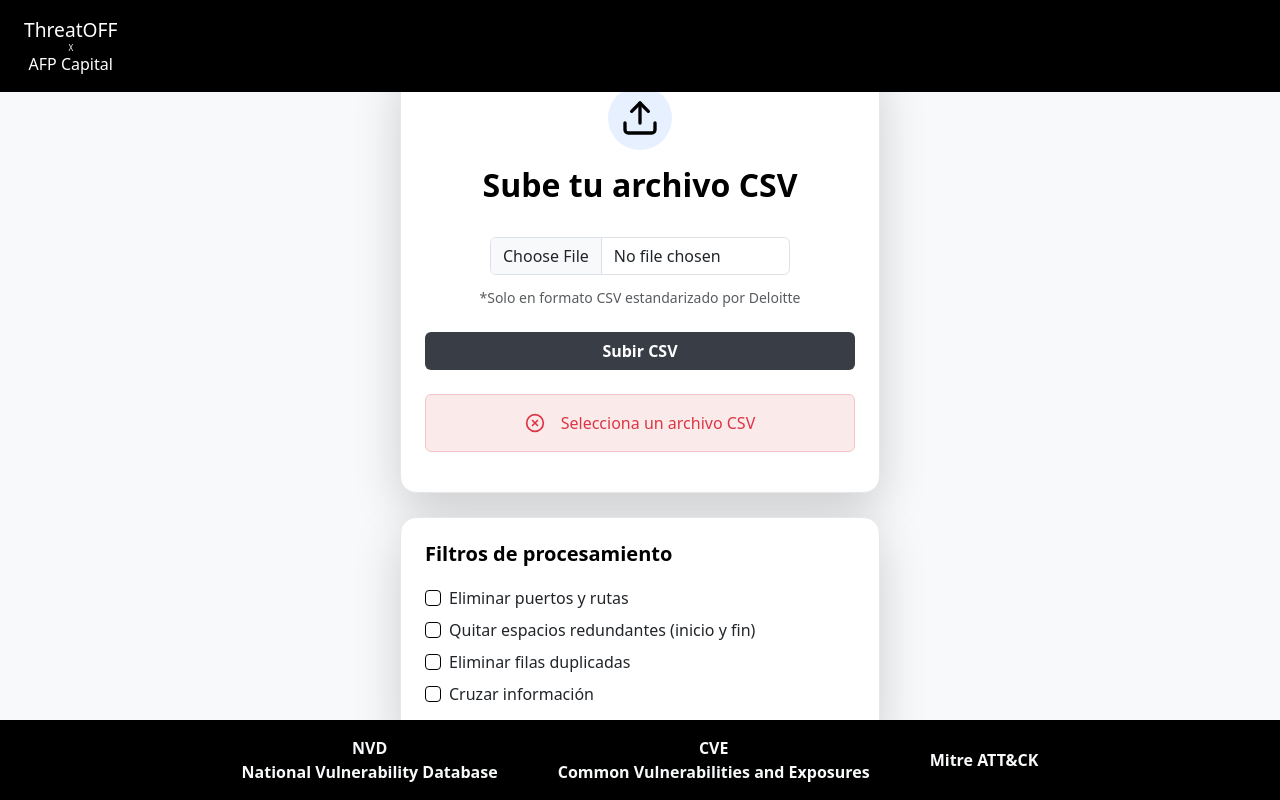
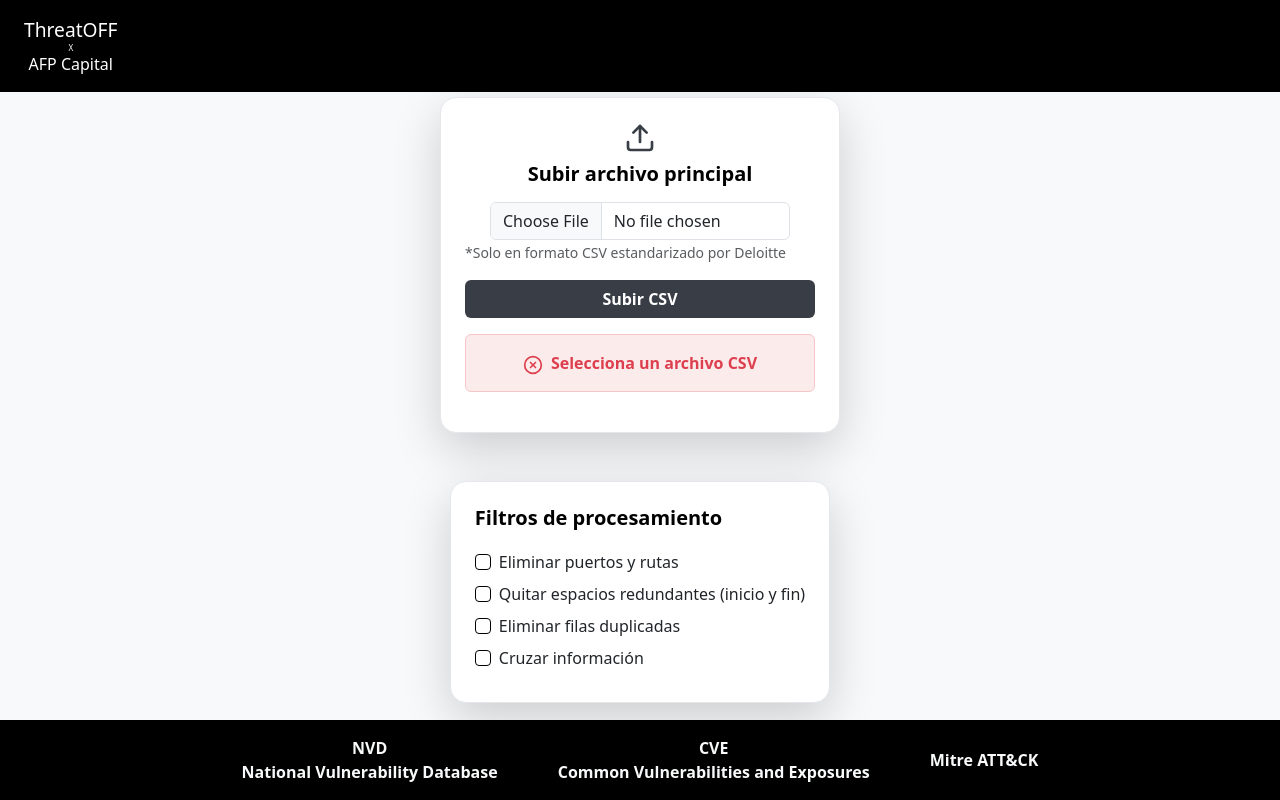
Before and after one commit to kloord/ThreatOFF, a React (Vite) app in the folder client-react/: page / in a window 1280 px wide. Both pictures are taken after a click on the button "Subir CSV". Built offline with nearby package versions, Linux system fonts and the light colour scheme.

Commit message:
Funcionalidad visual de Cruzar Informacion

```diff
--- a/client-react/src/FIleUpload.jsx
+++ b/client-react/src/FIleUpload.jsx
@@ -20,11 +20,18 @@ export default function FileUpload() {
     cruzarInformacion: false,
   });
 
+  const [showSecondForm, setShowSecondForm] = useState(false);
+  const [secondFile, setSecondFile] = useState(null);
+
   const handleFilterChange = (e) => {
     setFilters({
       ...filters,
       [e.target.name]: e.target.checked,
     });
+  };
+
+  const handleSecondFileChange = (e) => {
+    setSecondFile(e.target.files[0]);
   };
 
   const handleSubmit = async (e) => {
@@ -67,28 +74,30 @@ export default function FileUpload() {
 
   return (
     <div className="fileupload-center bg-light" style={{ minHeight: '100vh', width: '100vw', display: 'flex', alignItems: 'center', justifyContent: 'center'}}>
+      {/* Contenedor principal en columna */}
       <div className="d-flex flex-column align-items-center justify-content-center w-100">
-        <div className="card shadow-lg rounded-4 p-4 w-100" style={{maxWidth: '480px'}}>
-          {/* Header */}
-          <div className="text-center mb-4">
-            <div className="bg-primary bg-opacity-10 rounded-circle d-inline-flex align-items-center justify-content-center mb-3" style={{width: '64px', height: '64px'}}>
-              <Upload style={{ width: '40px', height: '40px', color: '#000' }} />
+        {/* Formularios lado a lado */}
+        <div className="d-flex flex-row align-items-start justify-content-center w-100 gap-4">
+          {/* Formulario principal */}
+          <form className="card shadow-lg rounded-4 p-4 w-100 mb-4" style={{ maxWidth: "400px" }} onSubmit={handleSubmit}>
+            <div className="d-flex flex-column align-items-center mb-3">
+              <Upload size={32} color="#393E46" className="mb-2" />
+              <h5 className="fw-bold mb-0 text-center" style={{ color: '#000' }}>Subir archivo principal</h5>
             </div>
-            <h1 className="h3 fw-bold mb-2" style={{ color: '#000' }}>Sube tu archivo CSV</h1>
-          </div>
-
-          {/* Formulario */}
-          <form onSubmit={handleSubmit} className="d-flex flex-column gap-3 align-items-center w-100">
+            <div className="mb-3">
               <input
                 type="file"
                 name="file"
                 accept=".csv"
-              className="form-control mb-1"
+                className="form-control"
+                onChange={(e) => setSecondFile(e.target.files[0])}
                 style={{maxWidth: '300px'}}
               />
-            <small className="text-muted mb-2" style={{marginTop: '-8px'}}>
+              <small className="text-muted" style={{marginTop: '-8px'}}>
                 *Solo en formato CSV estandarizado por Deloitte
               </small>
+            </div>
+            {/* Botón de subir */}
             <button
               type="submit"
               disabled={loading}
@@ -98,25 +107,46 @@ export default function FileUpload() {
               {loading && <Loader2 className="spinner-border spinner-border-sm me-2" style={{width: '20px', height: '20px'}} />}
               {loading ? "Cargando..." : "Subir CSV"}
             </button>
+            {/* Mensaje de confirmación o error debajo del botón */}
+            {message && (
+              <div
+                className={`alert mt-3 text-center ${status === "success" ? "alert-success" : "alert-danger"}`}
+                role="alert"
+                style={{
+                  fontWeight: "bold",
+                  fontSize: "1rem",
+                  opacity: 0.95,
+                }}
+              >
+                {status === "success" && <CheckCircle size={20} className="me-2" />}
+                {status === "error" && <XCircle size={20} className="me-2" />}
+                {message}
+              </div>
+            )}
           </form>
 
-          {/* Mensaje */}
-          {message && (
-            <div className={`mt-4 alert d-flex align-items-center justify-content-center gap-2 w-100 ${status === 'success' ? 'alert-success' : 'alert-danger'}`} role="alert">
-              {status === "success" ? (
-                <CheckCircle className="me-2" style={{width: '20px', height: '20px'}} />
-              ) : (
-                <XCircle className="me-2" style={{width: '20px', height: '20px'}} />
-              )}
-              <span style={{whiteSpace: 'pre-line'}}>{message}</span>
+          {/* Formulario secundario, igual al principal */}
+          {filters.cruzarInformacion && (
+            <form className="card shadow-lg rounded-4 p-4 w-100 mb-4" style={{ maxWidth: "400px" }}>
+              <h5 className="fw-bold mb-3" style={{ color: '#000' }}>Subir segundo archivo</h5>
+              <div className="mb-3">
+                <input
+                  type="file"
+                  className="form-control"
+                  onChange={handleSecondFileChange}
+                  accept=".csv"
+                />
               </div>
+            </form>
           )}
         </div>
 
-        {/* Caja de filtros debajo */}
-        <div className="card shadow-lg rounded-4 p-4 w-100 mt-4" style={{maxWidth: '480px'}}>
+        {/* Filtros centrados debajo de ambos formularios */}
+        <div className="d-flex justify-content-center w-100 mt-4">
+          <div className="card shadow-lg rounded-4 p-4" style={{maxWidth: '480px'}}>
             <h5 className="fw-bold mb-3" style={{ color: '#000' }}>Filtros de procesamiento</h5>
             <div className="mt-1 w-100">
+              {/* ...otros filtros... */}
               <div className="form-check mb-2">
                 <input
                   className="form-check-input"
@@ -176,6 +206,7 @@ export default function FileUpload() {
             </div>
           </div>
         </div>
+      </div>
 
       {/* Animación CSS para el botón de subir */}
       <style>
```
Lines whose indentation alone changed are shown as unchanged.
